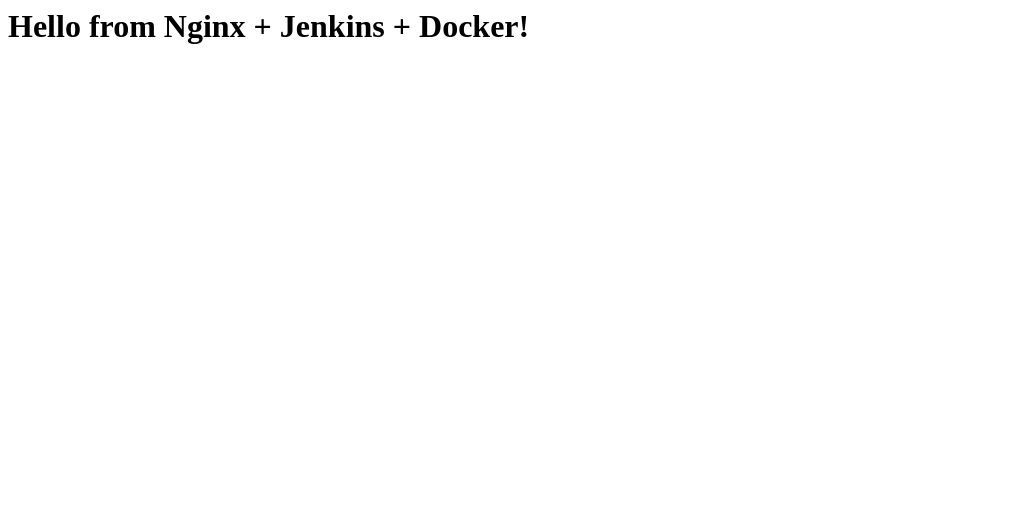
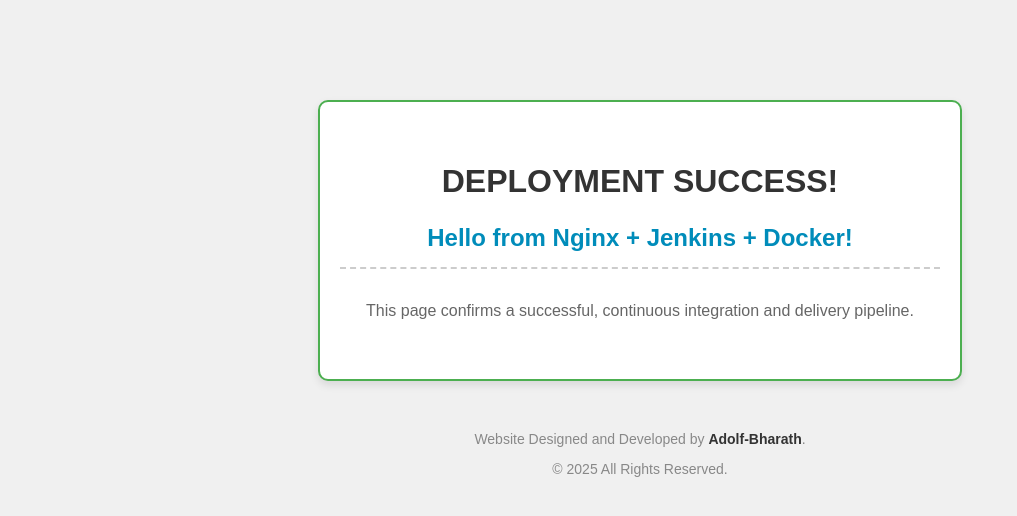
Before and after one commit to AdolfBharath/devops-, a plain HTML site: page index.html in a window 1280 px wide. Shown: the whole page, without its empty margins (0-1017 px from the left). Drawn offline with Linux system fonts and the light colour scheme.

Commit message:
Enhance index.html with deployment success message
The previous simple HTML structure has been replaced with a more detailed layout that includes styling and a footer. This new structure confirms a successful deployment.

```diff
--- a/index.html
+++ b/index.html
@@ -1,4 +1,71 @@
-<html>
-  <head><title>My App</title></head>
-  <body><h1>Hello from Nginx + Jenkins + Docker!</h1></body>
+<!DOCTYPE html>
+<html lang="en">
+<head>
+    <meta charset="UTF-8">
+    <meta name="viewport" content="width=device-width, initial-scale=1.0">
+    <title>Deployment Success</title>
+</head>
+<body style="
+    background-color: #f0f0f0;
+    font-family: Arial, sans-serif;
+    margin: 0;
+    padding: 0;
+    text-align: center;
+">
+
+    <div style="
+        background-color: #ffffff;
+        border: 2px solid #4CAF50;
+        border-radius: 10px;
+        max-width: 600px;
+        margin: 100px auto 20px;
+        padding: 40px 20px;
+        box-shadow: 0 4px 8px rgba(0, 0, 0, 0.1);
+    ">
+
+        <h1 style="
+            color: #333333;
+            font-size: 32px;
+            margin-bottom: 20px;
+            text-transform: uppercase;
+        ">
+            Deployment Success!
+        </h1>
+
+        <p style="
+            color: #008CBA;
+            font-size: 24px;
+            font-weight: bold;
+            border-bottom: 2px dashed #ccc;
+            padding-bottom: 15px;
+            margin-bottom: 30px;
+        ">
+            Hello from Nginx + Jenkins + Docker!
+        </p>
+
+        <p style="
+            color: #666666;
+            font-size: 16px;
+            line-height: 1.5;
+        ">
+            This page confirms a successful, continuous integration and delivery pipeline.
+        </p>
+
+    </div>
+
+    <footer style="
+        margin-top: 50px;
+        color: #888888;
+        font-size: 14px;
+    ">
+        <p>
+            Website Designed and Developed by
+            <strong style="color: #333333; font-weight: 700;">Adolf-Bharath</strong>.
+        </p>
+        <p style="margin-top: 5px;">
+            &copy; 2025 All Rights Reserved.
+        </p>
+    </footer>
+
+</body>
 </html>
```
